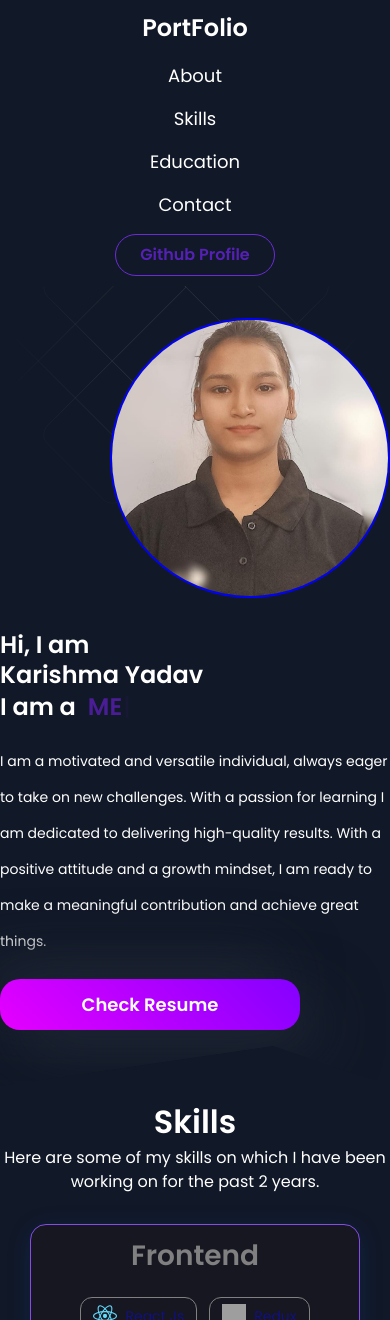
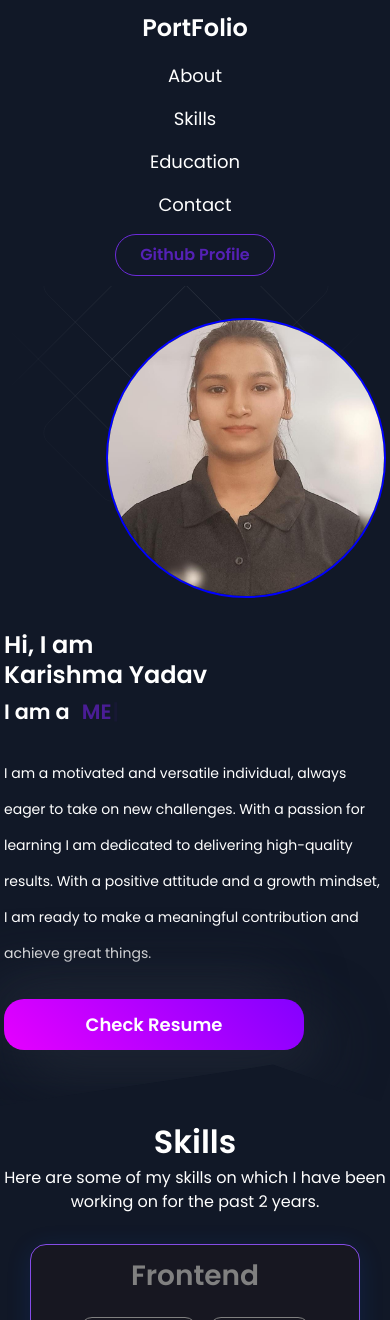
Before and after one commit to KarishmaGR/Portfolio, a React (Create React App) app: page / in a window 390 px wide. Shown: the top 1320 px of the page. Built offline with nearby package versions, Linux system fonts and the light colour scheme; grey boxes are pictures that could not be loaded.

Commit message:
herosctions change

```diff
--- a/src/component/Contact/index.js
+++ b/src/component/Contact/index.js
@@ -2,7 +2,7 @@ const index = () => {
   return (
     <div id="#contact" className=" flex items-center flex-col ">
       <h1 className="text-4xl text-white ">Contact Info</h1>
-      <div className=" mt-10 w-[50%] flex flex-col items-center mb-10 gap-3 py-7 bg-gray-900 shadow-md shadow-black text-white rounded-md ">
+      <div className=" mt-10 sm:w-[100%] w-[50%] flex flex-col items-center mb-10 gap-3 py-7 bg-gray-900 shadow-md shadow-black text-white rounded-md ">
         <div>
           Email :<a href="#contact"> karishmasvryadav@gmail.com</a>
         </div>
--- a/src/component/HeroSection/Herosection.jsx
+++ b/src/component/HeroSection/Herosection.jsx
@@ -62,21 +62,21 @@ const ResumeButton = styled.a`
 const Herosection = () => {
   return (
     <div id="about" className="flex  justify-center z-0">
-      <div className="clip-polygon  flex  overflow-hidden justify-end relative sm:px-0   py-8  px-28 ">
+      <div className="clip-polygon  flex  overflow-hidden justify-end relative sm:px-1   py-8  px-28 ">
         <div className=" absolute  flex justify-center bottom-0  w-[100%]   right-0  overflow-hidden   top-[5%] left-[30%]  sm:left-[10%] sm:-top-[10%] -translate-x-12 -translate-y-10">
           <HeroBgAnimation />
         </div>
         <div className="  flex justify-between   sm:flex-col-reverse  sm:mb-6 sm:justify-center sm:items-center sm:gap-8 items-center w-[100vw]">
           <div
             id="left"
-            className="  order-1 flex w-[100%]  justify-between flex-col"
+            className="  order-1 flex w-[100%]  sm:gap-2 justify-between flex-col"
           >
             <h1 className=" font-semibold text-[3rem] sm:text-[1.5rem] text-white  leading-tight  ">
               Hi, I am <br /> {Bio.name}
             </h1>
-            <div className=" font-semibold w-[100%] text-3xl sm:text-2xl leading-snug flex gap-3 text-white">
+            <div className=" font-semibold w-[100%] text-3xl sm:text-[1.3rem] leading-snug flex gap-3 text-white">
               I am a
-              <span className=" text-purple-900 sm:text-2xl">
+              <span className=" text-purple-900 sm:text-[1.3rem]">
                 <Typewriter
                   options={{
                     strings: Bio.roles,
```
